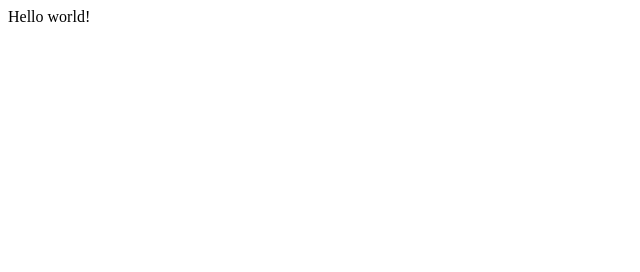
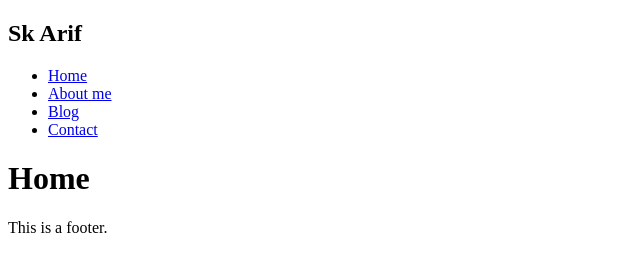
Before and after one commit to skarif2/skarif.dev, a Gatsby site: page / in a window 1280 px wide. Shown: the whole page, without its empty margins (0-640 px from the left). Built offline with nearby package versions, Linux system fonts and the light colour scheme; Gatsby itself is replaced by a stand-in of ours.

Commit message:
initial folder structure

```diff
--- /dev/null
+++ b/src/components/Footer.js
@@ -0,0 +1,11 @@
+import React from 'react'
+
+const Footer = () => {
+  return (
+    <div>
+      <p>This is a footer.</p>
+    </div>
+  )
+}
+
+export default Footer
--- /dev/null
+++ b/src/components/Navigation.js
@@ -0,0 +1,18 @@
+import React from 'react'
+import { Link } from 'gatsby'
+
+const Navigation = () => {
+  return (
+    <div>
+      <h2>Sk Arif</h2>
+      <ul>
+        <li><Link to='/'>Home</Link></li>
+        <li><Link to='/about'>About me</Link></li>
+        <li><Link to='/blog'>Blog</Link></li>
+        <li><Link to='/contact'>Contact</Link></li>
+      </ul>
+    </div>
+  )
+}
+
+export default Navigation
--- /dev/null
+++ b/src/layout/index.js
@@ -0,0 +1,16 @@
+import React from 'react'
+
+import Navigation from '../components/Navigation'
+import Footer from '../components/Footer'
+
+const Layout = props => {
+  return (
+    <div>
+      <Navigation />
+      <main id='main-content'>{props.children}</main>
+      <Footer />
+    </div>
+  )
+}
+
+export default Layout
--- a/src/pages/index.js
+++ b/src/pages/index.js
@@ -1,3 +1,13 @@
 import React from "react"
 
-export default () => <div>Hello world!</div>
+import Layout from '../layout'
+
+const HomePage = () => {
+  return (
+    <Layout>
+      <h1>Home</h1>
+    </Layout>
+  )
+}
+
+export default HomePage
```
Also changed, not shown: src/pages/about.js (added, +13 -0 lines), src/pages/blog.js (added, +13 -0 lines), src/pages/contact.js (added, +13 -0 lines).
